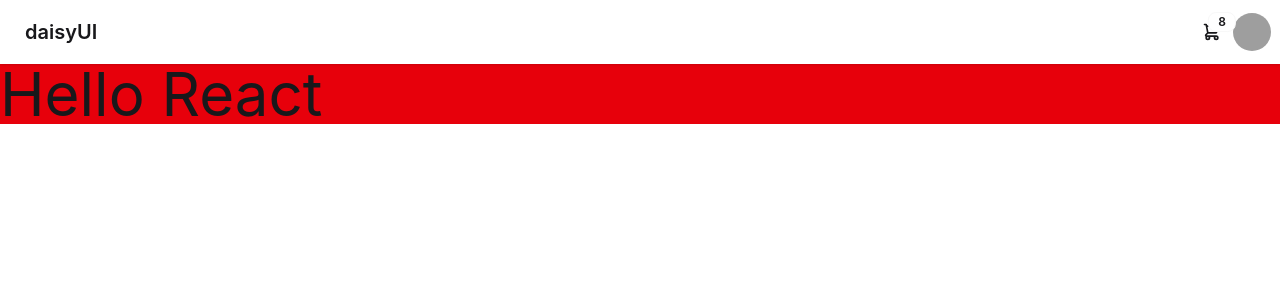
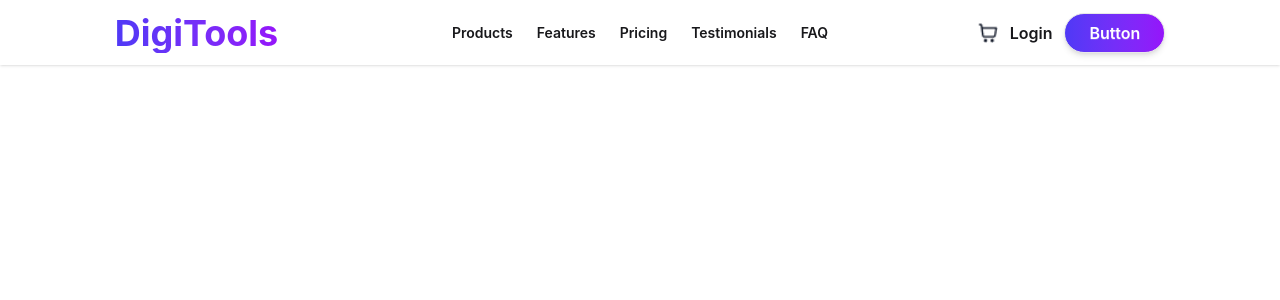
Before and after one commit to abutalha08/digi-tools-platform-A06, a React (Vite) app: page / in a window 1280 px wide. Shown: the top 300 px of the page. Built offline with nearby package versions, Linux system fonts and the light colour scheme; grey boxes are pictures that could not be loaded.

Commit message:
Navbar created and make this responsive

```diff
--- a/src/App.jsx
+++ b/src/App.jsx
@@ -1,5 +1,6 @@
 
 import './App.css'
+import NavBar from './NavBar/NavBar'
 
 function App() {
 
@@ -7,54 +8,9 @@
   return (
     <>
 
-    <div className="navbar bg-base-100 shadow-sm">
-  <div className="flex-1">
-    <a className="btn btn-ghost text-xl">daisyUI</a>
-  </div>
-  <div className="flex-none">
-    <div className="dropdown dropdown-end">
-      <div tabIndex={0} role="button" className="btn btn-ghost btn-circle">
-        <div className="indicator">
-          <svg xmlns="http://www.w3.org/2000/svg" className="h-5 w-5" fill="none" viewBox="0 0 24 24" stroke="currentColor"> <path strokeLinecap="round" strokeLinejoin="round" strokeWidth="2" d="M3 3h2l.4 2M7 13h10l4-8H5.4M7 13L5.4 5M7 13l-2.293 2.293c-.63.63-.184 1.707.707 1.707H17m0 0a2 2 0 100 4 2 2 0 000-4zm-8 2a2 2 0 11-4 0 2 2 0 014 0z" /> </svg>
-          <span className="badge badge-sm indicator-item">8</span>
-        </div>
-      </div>
-      <div
-        tabIndex={0}
-        className="card card-compact dropdown-content bg-base-100 z-1 mt-3 w-52 shadow">
-        <div className="card-body">
-          <span className="text-lg font-bold">8 Items</span>
-          <span className="text-info">Subtotal: $999</span>
-          <div className="card-actions">
-            <button className="btn btn-primary btn-block">View cart</button>
-          </div>
-        </div>
-      </div>
-    </div>
-    <div className="dropdown dropdown-end">
-      <div tabIndex={0} role="button" className="btn btn-ghost btn-circle avatar">
-        <div className="w-10 rounded-full">
-          <img
-            alt="Tailwind CSS Navbar component"
-            src="https://img.daisyui.com/images/stock/photo-1534528741775-53994a69daeb.webp" />
-        </div>
-      </div>
-      <ul
-        tabIndex="-1"
-        className="menu menu-sm dropdown-content bg-base-100 rounded-box z-1 mt-3 w-52 p-2 shadow">
-        <li>
-          <a className="justify-between">
-            Profile
-            <span className="badge">New</span>
-          </a>
-        </li>
-        <li><a>Settings</a></li>
-        <li><a>Logout</a></li>
-      </ul>
-    </div>
-  </div>
-</div>
-      <h2 className='text-6xl bg-red-600'>Hello React</h2>
+      <NavBar></NavBar>
+
+
     </>
   )
 }
--- /dev/null
+++ b/src/NavBar/NavBar.jsx
@@ -0,0 +1,46 @@
+import React from 'react';
+import cartImg from "../assets/products/shopping-cart.png";
+
+const NavBar = () => {
+    return (
+        <div  className="w-full bg-base-100 shadow">
+            <div className="navbar max-w-10/12 mx-auto">
+
+                <div className="navbar-start ">
+                    <div className="dropdown">
+                        <div tabIndex={0} role="button" className="btn btn-ghost lg:hidden">
+                            <svg xmlns="http://www.w3.org/2000/svg" className="h-5 w-5" fill="none" viewBox="0 0 24 24" stroke="currentColor"> <path strokeLinecap="round" strokeLinejoin="round" strokeWidth="2" d="M4 6h16M4 12h8m-8 6h16" /> </svg>
+                        </div>
+                        <ul
+                            tabIndex="-1"
+                            className="menu menu-sm dropdown-content bg-base-100 rounded-box z-1 mt-3 w-52 p-2 shadow font-semibold">
+                            <li><a>Products</a></li>
+                            <li><a>Features</a></li>
+                            <li><a>Pricing</a></li>
+                            <li><a>Testimonials</a></li>
+                            <li><a>FAQ</a></li>
+
+                        </ul>
+                    </div>
+                    <a className="text-xl sm:text-3xl md:text-4xl font-bold  bg-linear-to-r from-[#4F39F6] to-[#9514FA] bg-clip-text text-transparent">DigiTools</a>
+                </div>
+                <div className="navbar-center hidden lg:flex">
+                    <ul className="menu menu-horizontal px-1 font-semibold">
+                        <li><a>Products</a></li>
+                        <li><a>Features</a></li>
+                        <li><a>Pricing</a></li>
+                        <li><a>Testimonials</a></li>
+                        <li><a>FAQ</a></li>
+                    </ul>
+                </div>
+                <div className="navbar-end gap-3">
+                     <img src={cartImg} alt="cart" className="w-5  h-5 cursor-pointer" />
+                    <button className='font-semibold cursor-pointer' >Login</button>
+                    <button className="btn bg-linear-to-r from-[#4F39F6] to-[#9514FA] text-white px-4 sm:px-6 py-2 rounded-full shadow-md hover:scale-105 transition duration-300 text-sm sm:text-base">Button</button>
+                </div>
+            </div>
+        </div>
+    );
+};
+
+export default NavBar;
```
